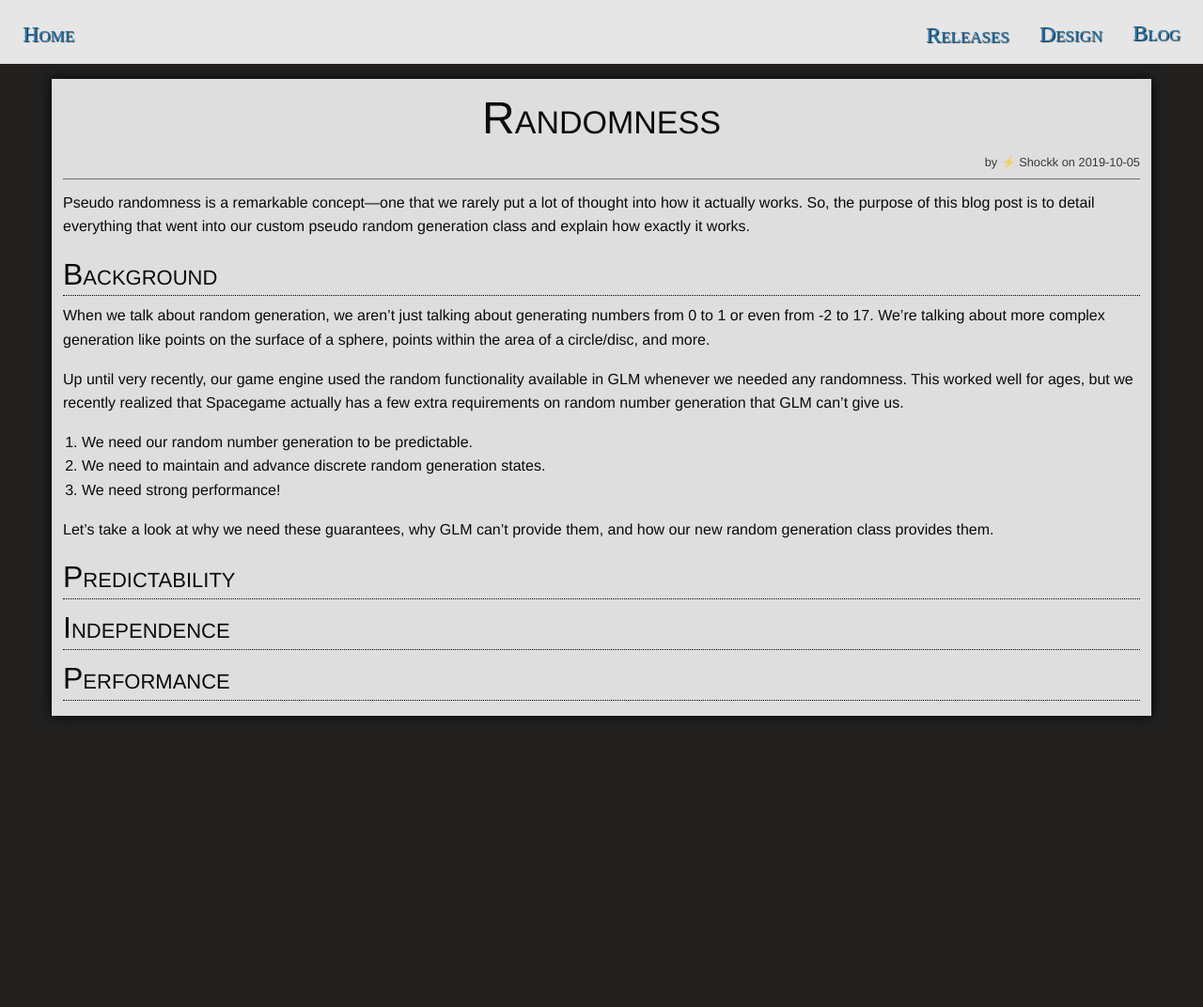
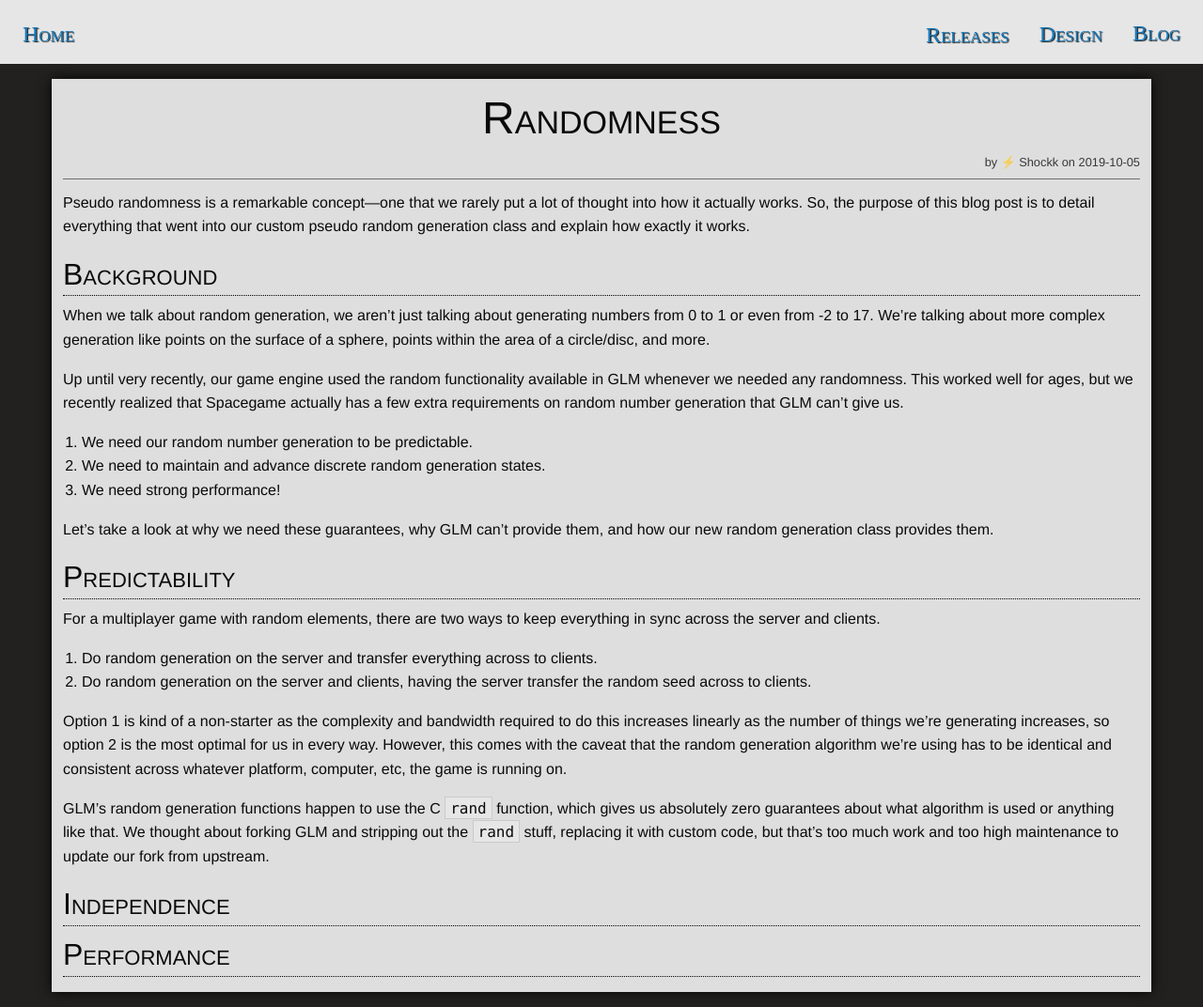
Before and after one commit to ori-sky/polar-space, a Jekyll site: the page built from _posts/2019-10-05-02-randomness.md, in a window 1280 px wide. Shown: the whole page at 94% size. Built offline with Jekyll 4.4.1, drawn with Linux system fonts in a browser that asks for light colours; nearby versions of some CDN libraries; some web fonts are replaced; our own code applies the rules of GitHub Pages for plain Markdown files; library files that are not in the unit come from our copies; before the commit the page ends 900 px from its top, so only the background shows below that.

Commit message:
Update and rename 2019-10-05-01-randomness.md to 2019-10-05-02-randomness.md

```diff
--- a/_posts/2019-10-05-01-randomness.md
+++ b/_posts/2019-10-05-02-randomness.md
@@ -20,6 +20,15 @@ Let's take a look at why we need these guarantees, why GLM can't provide them, a
 
 # Predictability
 
+For a multiplayer game with random elements, there are two ways to keep everything in sync across the server and clients.
+
+1. Do random generation on the server and transfer everything across to clients.
+2. Do random generation on the server and clients, having the server transfer the random seed across to clients.
+
+Option 1 is kind of a non-starter as the complexity and bandwidth required to do this increases linearly as the number of things we're generating increases, so option 2 is the most optimal for us in every way. However, this comes with the caveat that the random generation algorithm we're using has to be identical and consistent across whatever platform, computer, etc, the game is running on.
+
+GLM's random generation functions happen to use the C `rand` function, which gives us absolutely zero guarantees about what algorithm is used or anything like that. We thought about forking GLM and stripping out the `rand` stuff, replacing it with custom code, but that's too much work and too high maintenance to update our fork from upstream.
+
 # Independence
 
 # Performance
```
